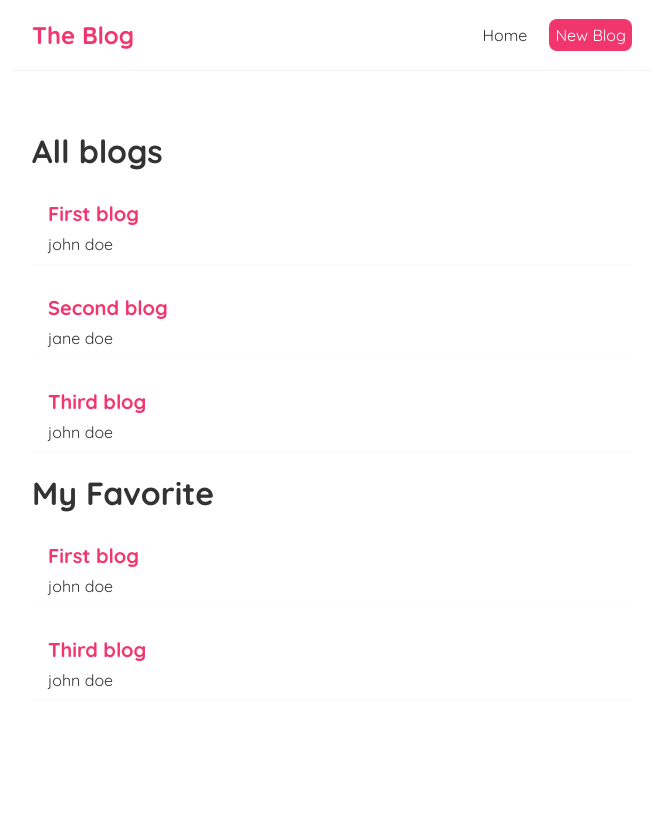
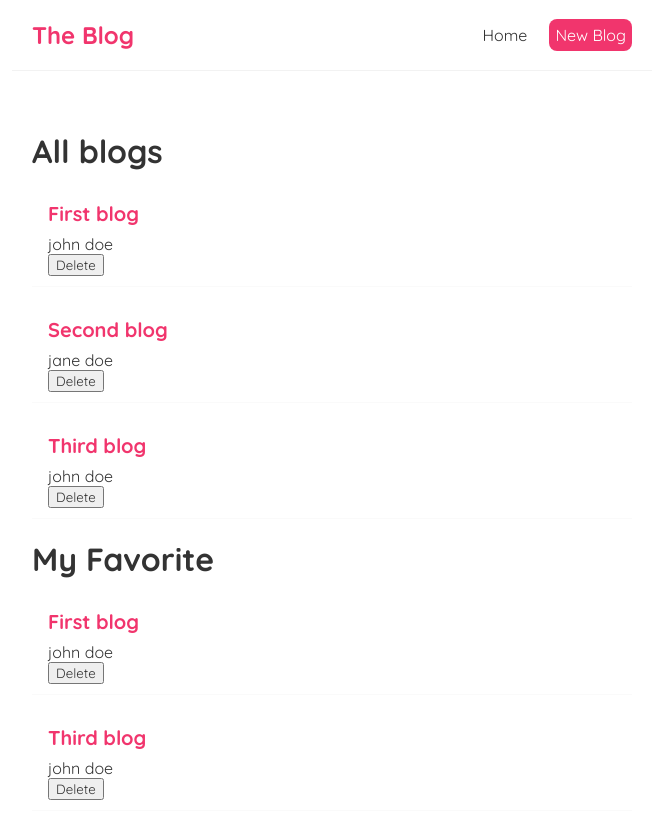
Before and after one commit to irfan87/blog_react, a React (Create React App) app: page / in a window 1280 px wide. Shown: the top 838 px of the page, without its empty margins (308-971 px from the left). Before the commit the page ends 800 px from the top, so only its background shows below. Built offline with nearby package versions, Linux system fonts and the light colour scheme.

Commit message:
make delete function as props

```diff
--- a/src/components/BlogList.js
+++ b/src/components/BlogList.js
@@ -1,4 +1,4 @@
-const BlogList = ({ blogs, title }) => {
+const BlogList = ({ blogs, title, handleDelete }) => {
 	return (
 		<div className="blog-list">
 			<h1>{title}</h1>
@@ -6,6 +6,7 @@
 				<div key={blog.id} className="blog-preview">
 					<h2>{blog.title ?? title}</h2>
 					<p>{blog.author}</p>
+					<button onClick={() => handleDelete(blog.id)}>Delete</button>
 				</div>
 			))}
 		</div>
--- a/src/components/Home.js
+++ b/src/components/Home.js
@@ -23,12 +23,19 @@
 		},
 	]);
 
+	const handleDelete = (id) => {
+		const newBlogs = blogs.filter((blog) => blog.id !== id);
+
+		setBlogs(newBlogs);
+	};
+
 	return (
 		<div className="home">
-			<BlogList blogs={blogs} title="All blogs" />
+			<BlogList blogs={blogs} title="All blogs" handleDelete={handleDelete} />
 			<BlogList
-				blogs={blogs.filter((blog) => blog.author == "john doe")}
+				blogs={blogs.filter((blog) => blog.author === "john doe")}
 				title="My Favorite"
+				handleDelete={handleDelete}
 			/>
 		</div>
 	);
```
